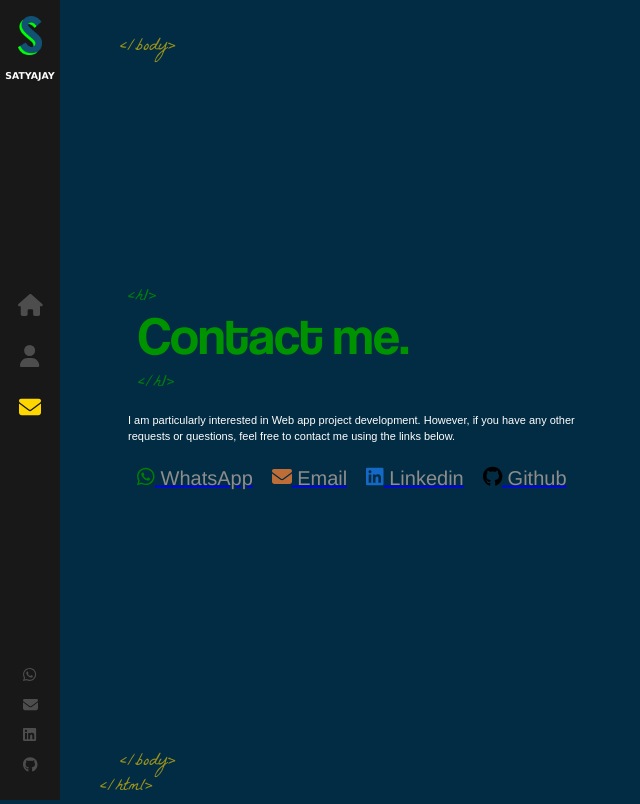
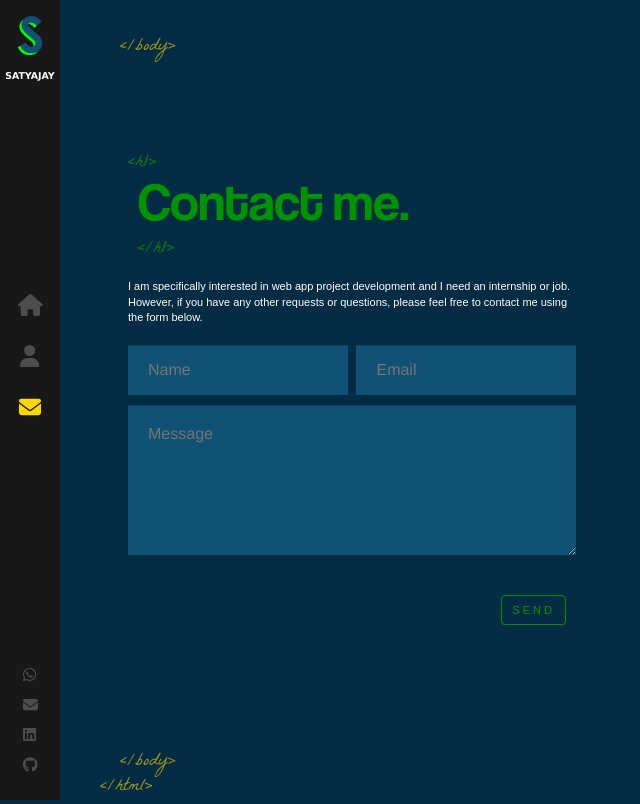
Before and after one commit to Satyajay01/portfolio, a React (Vite) app: page /contact in a window 1280 px wide. Shown: the whole page, without its empty margins (0-640 px from the left). Built offline with nearby package versions, Linux system fonts and the light colour scheme.

Commit message:
Contact page change

```diff
--- a/package.json
+++ b/package.json
@@ -15,6 +15,7 @@
     "@fortawesome/free-solid-svg-icons": "^6.7.1",
     "@fortawesome/react-fontawesome": "^0.2.2",
     "animate.css": "^4.1.1",
+    "emailjs-com": "^3.2.0",
     "gsap-trial": "^3.12.5",
     "loaders.css": "^0.1.2",
     "react": "^18.3.1",
--- a/src/components/Contact/Contact.jsx
+++ b/src/components/Contact/Contact.jsx
@@ -1,86 +1,76 @@
-import React, { useEffect, useState } from 'react'
-import './Contact.scss'
-import AnimatedLetters from '../AnimatedLetters/AnimatedLetters'
-import { faEnvelope } from '@fortawesome/free-solid-svg-icons'
-import { FontAwesomeIcon } from '@fortawesome/react-fontawesome'
-import {
-  faWhatsapp,
-  faLinkedin,
-  faGithub,
-} from '@fortawesome/free-brands-svg-icons'
+import React, { useEffect, useState } from 'react';
+import './Contact.scss';
+import AnimatedLetters from '../AnimatedLetters/AnimatedLetters';
+import emailjs from 'emailjs-com';
 
 const Contact = () => {
-  const [letterClass, setLetterClass] = useState('text-animate')
-
+  const [letterClass, setLetterClass] = useState('text-animate');
 
   useEffect(() => {
     const timer = setTimeout(() => {
-      setLetterClass('text-animate-hover')
-    }, 3000)
-    return () => clearTimeout(timer)
-  }, [])
+      setLetterClass('text-animate-hover');
+    }, 3000);
+    return () => clearTimeout(timer);
+  }, []);
+
+  const [name, setName] = useState('');
+  const [email, setEmail] = useState('');
+  const [message, setMessage] = useState('');
+
+  const sendMail = (e) => {
+    e.preventDefault(); // Prevent default form submission behavior
+
+    const data = {
+      to_name: name,
+      to_email: email,
+      message,
+    };
+    const serviceId = 'satyajay_email_serviceId';
+    const templateId = 'Satyajay_templateid';
+    const userId = 'yefBktnctXaY8sbkM';
+
+    emailjs.send(serviceId, templateId, data, userId).then(
+      (response) => {
+        alert('Message sent successfully!');
+        console.log('Success:', response);
+        setName('');
+        setEmail('');
+        setMessage('');
+      },
+      (error) => {
+        alert('Failed to send message. Please try again.');
+        console.log('Error:', error);
+      }
+    );
+  };
+
   return (
-    <>
     <div className="container contact-page">
       <div className="text-zone">
         <h1>
           <AnimatedLetters
             letterClass={letterClass}
-              strArray={['C', 'o', 'n', 't', 'a', 'c', 't', ' ', 'm', 'e','.']}
+            strArray={['C', 'o', 'n', 't', 'a', 'c', 't', ' ', 'm', 'e', '.']}
             idx={15}
           />
         </h1>
         <p>
-            I am particularly interested in Web app project development.
-            However, if you have any other requests or questions, feel free to
-            contact me using the links below.
+          I am specifically interested in web app project development and I
+          need an internship or job. However, if you have any other requests or
+          questions, please feel free to contact me using the form below.
         </p>
         <div className="contact-form">
-          {/* Links */}
-          <div className='contact-link'>
-                <ul>
-                  <li>
-                    <a
-                      target="_blank"
-                      rel="noreferrer"
-                      href="https://wa.me/917024993010"
-                    >
-                      <FontAwesomeIcon icon={faWhatsapp} color="green" /> <span> WhatsApp</span>
-                    </a>
-                  </li>
-                  <li>
-                    <a
-                      target="_blank"
-                      rel="noreferrer"
-                      href="mailto:satyajaydibya9@gmail.com"
-                    >
-                      <FontAwesomeIcon icon={faEnvelope} color="rgb(191, 109, 54)" /> <span>Email</span>
-                    </a>
-                  </li>
-                  <li>
-                    <a
-                      target="_blank"
-                      rel="noreferrer"
-                      href="https://www.linkedin.com/in/satyajay01"
-                    >
-                      <FontAwesomeIcon icon={faLinkedin} color="rgb(20, 105, 199)" /> <span>Linkedin</span>
-                    </a>
-                  </li>
-                  <li>
-                    <a
-                      target="_blank"
-                      rel="noreferrer"
-                      href="https://github.com/Satyajay01"
-                    >
-                      <FontAwesomeIcon icon={faGithub} color="#000000" /> <span>Github</span>
-                    </a>
-                  </li>
-                </ul>
-          </div>
-            {/* <form>
+          <form onSubmit={sendMail}>
             <ul>
               <li className="half">
-                  <input type="text" name="" placeholder="Name" required />
+                <input
+                  type="text"
+                  name="name"
+                  placeholder="Name"
+                  required
+                  value={name}
+                  onChange={(e) => setName(e.target.value)}
+                />
               </li>
               <li className="half">
                 <input
@@ -88,14 +78,8 @@ const Contact = () => {
                   name="email"
                   placeholder="Email"
                   required
-                  />
-                </li>
-                <li>
-                  <input
-                    type="text"
-                    name="subject"
-                    placeholder="Name"
-                    required
+                  value={email}
+                  onChange={(e) => setEmail(e.target.value)}
                 />
               </li>
               <li>
@@ -103,22 +87,21 @@ const Contact = () => {
                   placeholder="Message"
                   name="message"
                   required
+                  value={message}
+                  onChange={(e) => setMessage(e.target.value)}
                 ></textarea>
               </li>
               <li>
-                  <input
-                    type="submit"
-                    className="flat-button"
-                    value="SEND"
-                  ></input>
+                <button type="submit" className="flat-button">
+                  SEND
+                </button>
               </li>
             </ul>
-            </form> */}
+          </form>
         </div>
       </div>
     </div>
-    </>
-  )
-}
+  );
+};
 
-export default Contact
+export default Contact;
--- a/src/components/Contact/Contact.scss
+++ b/src/components/Contact/Contact.scss
@@ -1,36 +1,3 @@
-.contact-link{
-  // border: 1px solid black;
-  display: flex;
-
-  ul{
-    // border: 1px solid red;
-    width: 100%;
-    display: flex;
-    justify-content: space-around;
-
-    li{
-      list-style: none;
-      font-size: 20px;
-
-      &:hover svg
-      {
-          color: #00a908;
-      }
-
-      span{
-        color: #8d8d8d;
-      }
-
-    }
-
-  }
-
-}
-
-.Whatsapp{
-  color: green;
-}
-
 .contact-form {
   width: 100%;
   margin-top: 20px;
@@ -90,12 +57,12 @@
   }
 
   .flat-button {
-      color: rgb(0, 255, 0);
+    color: #009300;
     font-size: 11px;
     letter-spacing: 3px;
     text-decoration: none;
     padding: 8px 10px;
-      border: 1px solid rgb(0, 255, 0);
+    border: 1px solid #009300;
     float: left;
     border-radius: 4px;
     background: 0 0;
@@ -104,59 +71,9 @@
     text-align: center;
     margin-right: 10px;
   }
-  }
 
-  .map-wrap {
-    background: rgba(8, 253, 216, 0.1);
-    float: right;
-    width: 53%;
-    height: 115%;
-    margin-top: -3%;
-  }
-
-  .leaflet-container {
-    position: relative;
-    width: 100%;
-    height: 100%;
-    opacity: 0;
-    animation: backInRight 1s 1.2s;
-    animation-fill-mode: forwards;
-  }
-
-  .info-map {
-    position: absolute;
-    background: #000;
-    top: 50px;
-    right: 30%;
-    z-index: 999999;
-    width: 267px;
-    padding: 20px;
-    color: #fff;
-    font-family: 'Helvetica';
-    font-size: 17px;
-    font-weight: 300;
-    opacity: 0;
-    animation: fadeIn 1s 1.5s;
-    animation-fill-mode: forwards;
-
-    span {
-      font-size: 16px;
-
-      span {
-        color: #ffd700;
+  .flat-button:hover{
+    border: 1px solid #00ff00;
+    color: #00ff00;
   }
 }
-  }
-
-  @media screen and (max-width: 1200px) {
-    .map-wrap {
-      float: none;
-      margin: 0;
-      width: 100%;
-      height: 400px;
-    }
-
-    .info-map {
-      display: none;
-    }
-  }
```
Also changed, not shown: 1 other file (tests, documents, lock files or other folders). Lines whose indentation alone changed are shown as unchanged.
